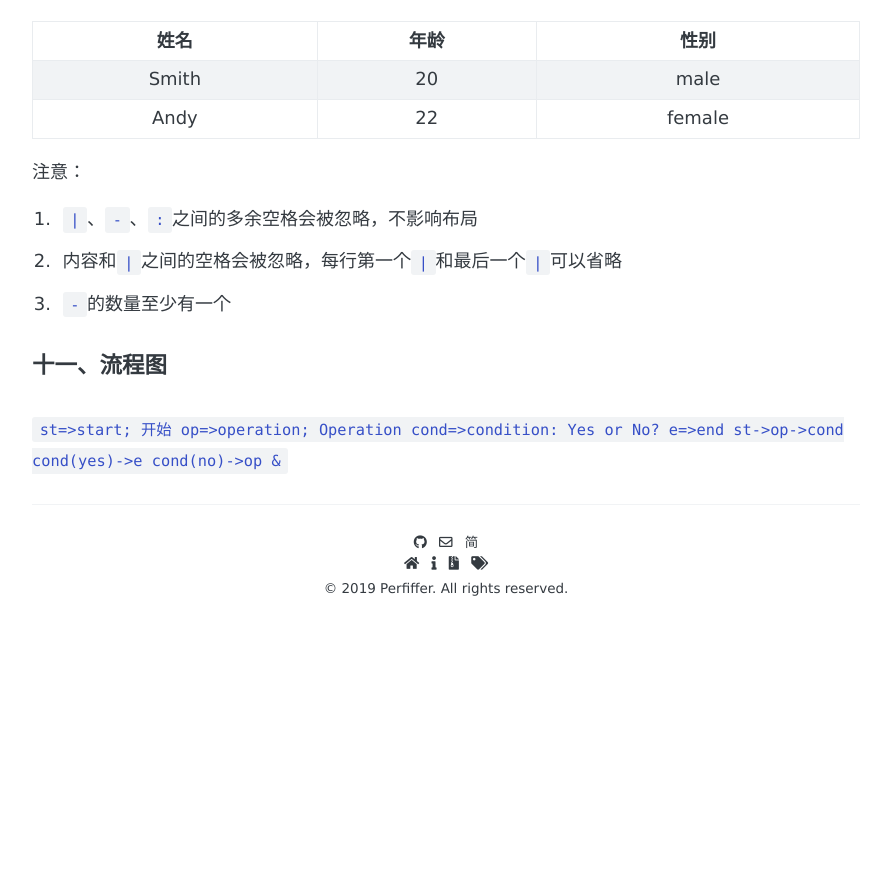
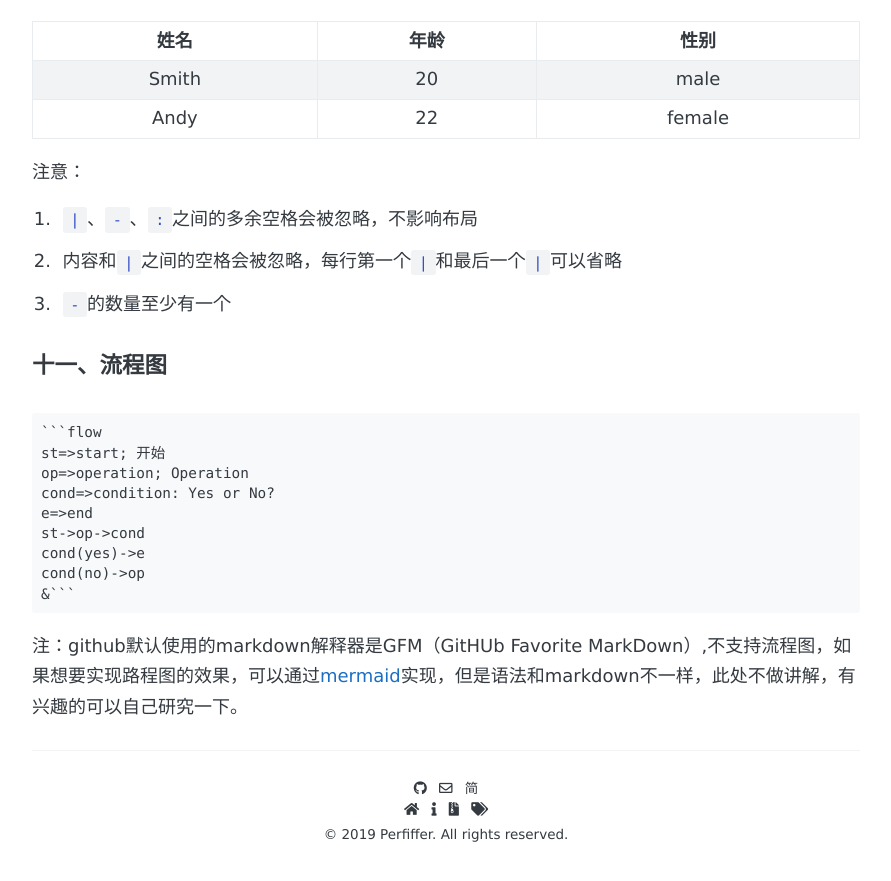
Before and after one commit to perfiffer/perfiffer.github.io, a Jekyll site: the page built from _posts/2019-04-16-markdown语法.md, in a window 1280 px wide and 900 px high, scrolled down 8717 px. Shown: the top 881 px of the window, without its empty margins (194-1085 px from the left). Built offline with Jekyll 4.4.1, drawn with Linux system fonts in a browser that asks for light colours; some web fonts are replaced; comment, search, counter and statistics services are not loaded; before the commit the page ends 9371 px from its top, so only the background shows below that.

Commit message:
update blog

````diff
--- a/_posts/2019-04-16-markdown语法.md
+++ b/_posts/2019-04-16-markdown语法.md
@@ -292,6 +292,7 @@
 
 #### 十一、流程图
 ```
+```flow
 st=>start; 开始
 op=>operation; Operation
 cond=>condition: Yes or No?
@@ -300,3 +301,5 @@
 cond(yes)->e
 cond(no)->op
 &```
+```
+注：github默认使用的markdown解释器是GFM（GitHUb Favorite MarkDown）,不支持流程图，如果想要实现路程图的效果，可以通过[mermaid](https://mermaidjs.github.io/)实现，但是语法和markdown不一样，此处不做讲解，有兴趣的可以自己研究一下。
````
